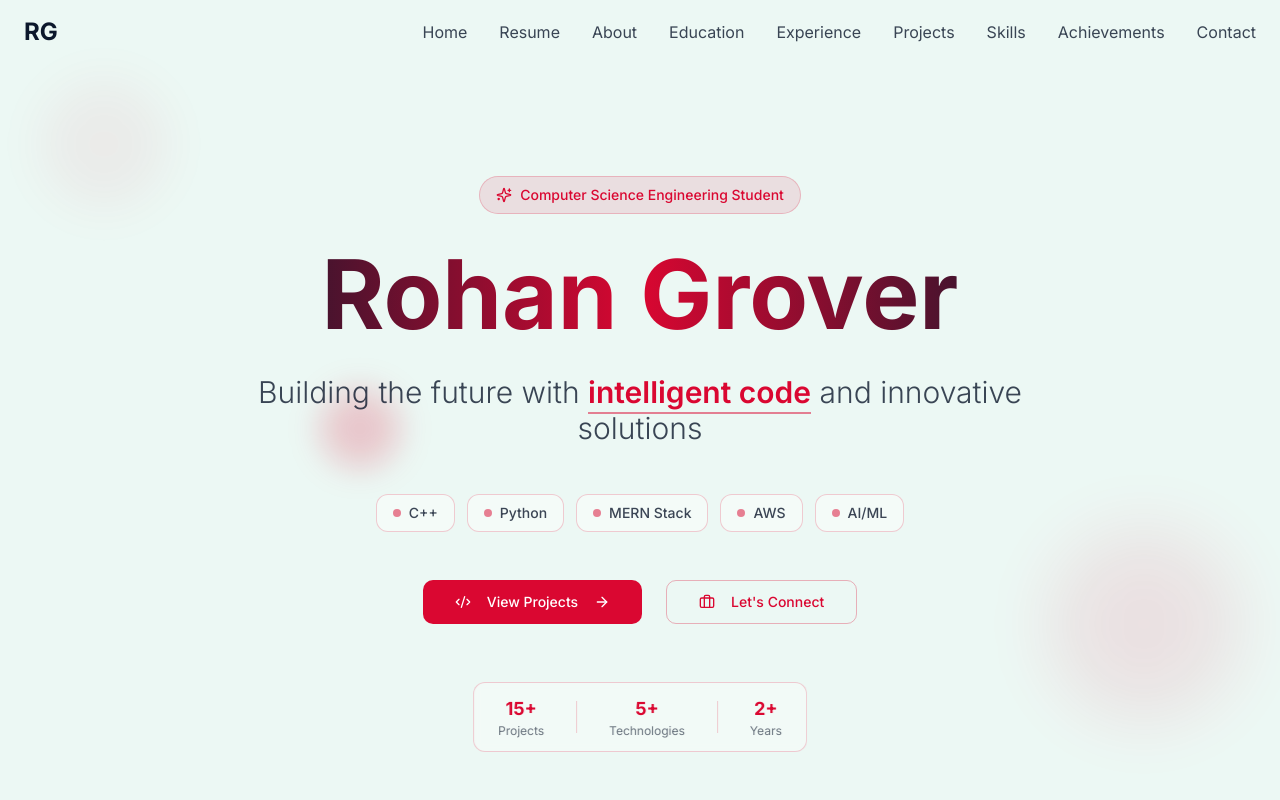
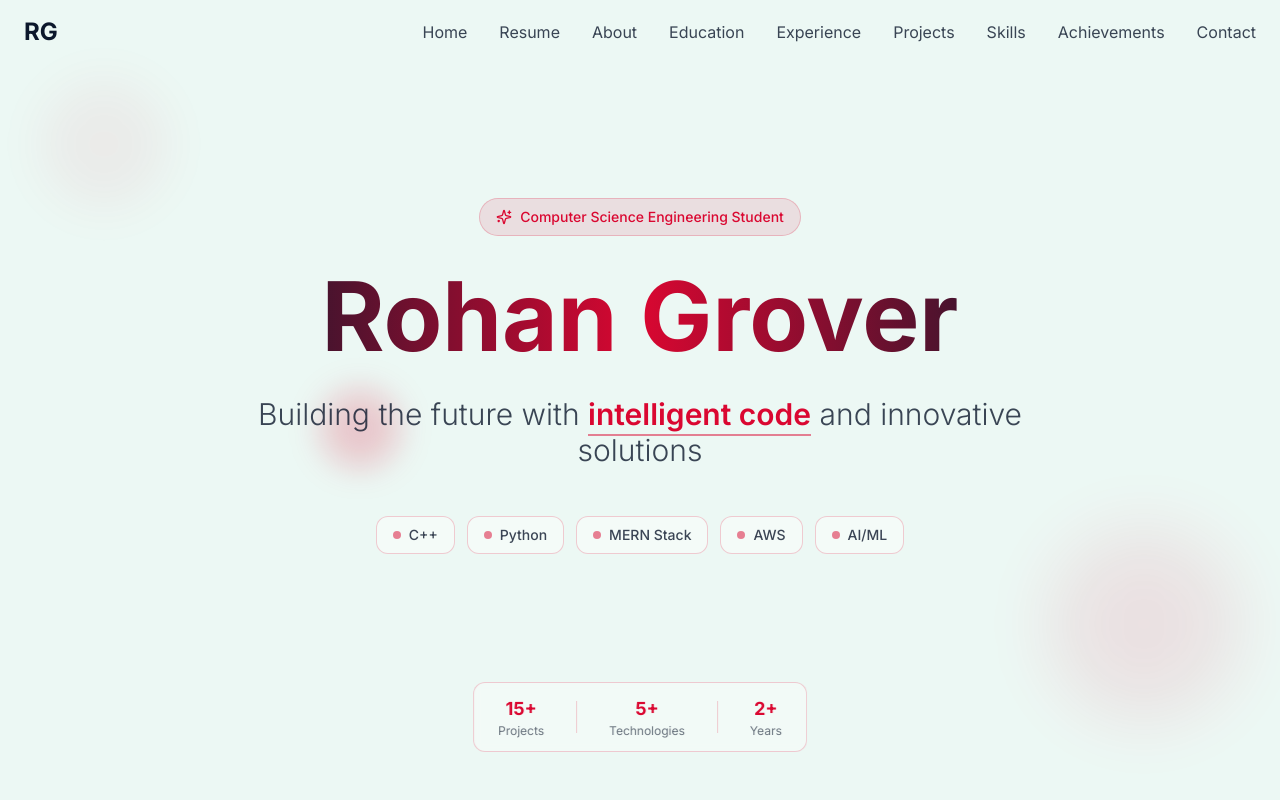
Before and after one commit to Rohan12306105/rohan-grover-portfolio-spark-77, a React (Vite) app: page / in a window 1280 px wide. Shown: the top 800 px of the page. Built offline with nearby package versions, Linux system fonts and the light colour scheme.

Commit message:
Remove hero section buttons
Remove the "view projects" and "let's connect" buttons from the hero section.

```diff
--- a/src/components/Hero.tsx
+++ b/src/components/Hero.tsx
@@ -47,28 +47,6 @@ const Hero = () => {
             ))}
           </div>
 
-          <div className="flex flex-col sm:flex-row gap-6 justify-center items-center">
-            <Button
-              variant="hero"
-              size="lg"
-              onClick={() => scrollToSection('projects')}
-              className="group min-w-[180px]"
-            >
-              <Code2 className="mr-2 h-5 w-5 transition-transform group-hover:rotate-12" />
-              View Projects
-              <ArrowRight className="ml-2 h-5 w-5 transition-transform group-hover:translate-x-1" />
-            </Button>
-
-            <Button
-              variant="outline"
-              size="lg"
-              onClick={() => scrollToSection('contact')}
-              className="group min-w-[180px] border-primary/30 hover:border-primary hover:bg-primary/5"
-            >
-              <Briefcase className="mr-2 h-5 w-5 transition-transform group-hover:scale-110" />
-              Let's Connect
-            </Button>
-          </div>
         </div>
       </div>
 
```
